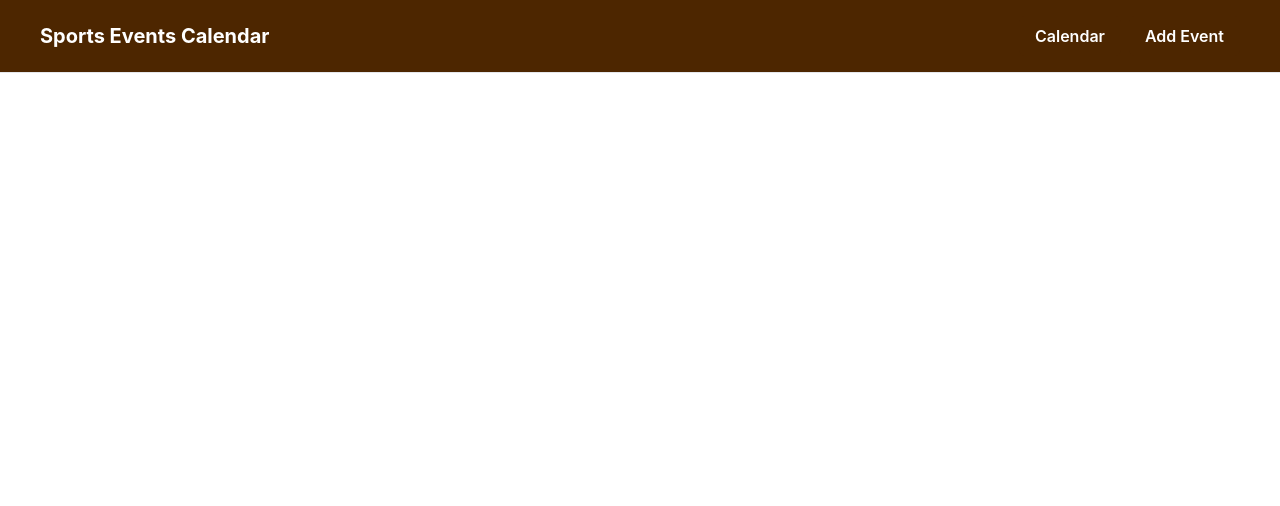
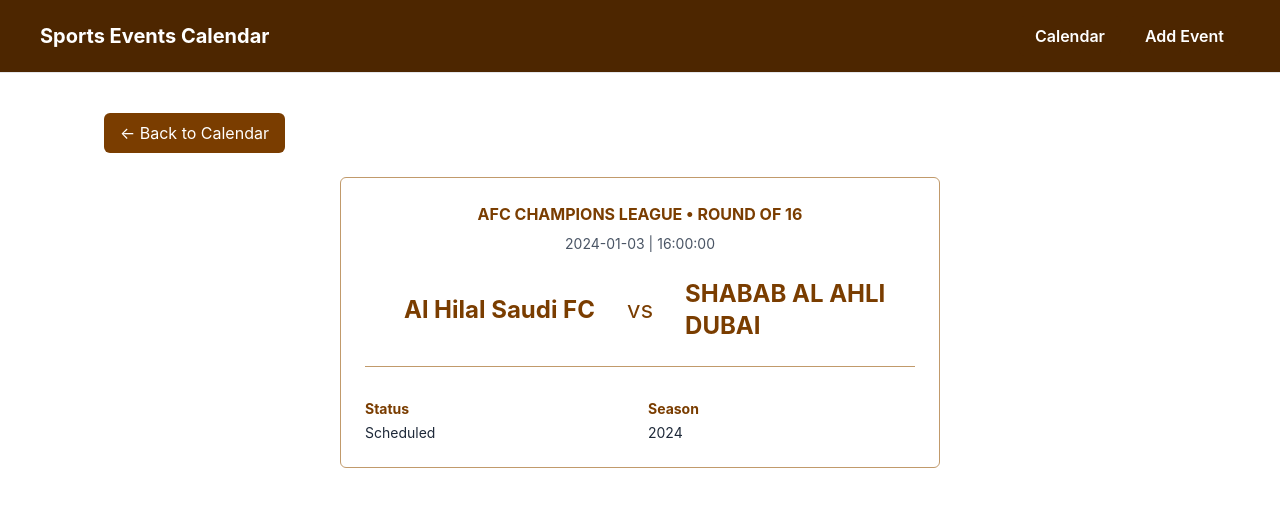
Before and after one commit to Reshma-24799/sports-event-calendar, a React (Vite) app: page /event/1 in a window 1280 px wide. Shown: the top 506 px of the page. Built offline with nearby package versions, Linux system fonts and the light colour scheme.

Commit message:
Event details page

```diff
--- a/src/App.css
+++ b/src/App.css
@@ -45,3 +45,9 @@
   border-radius: 50%;
   margin: 0 auto;
 }
+
+.detail-card {
+  padding: 24px;
+  max-width: 600px;
+  margin: 0 auto;
+}
--- a/src/App.tsx
+++ b/src/App.tsx
@@ -3,6 +3,7 @@
 import Navbar from './pages/Navbar'
 import CalendarPage from './pages/CalendarPage'
 import AddEventPage from './pages/AddEventPage'
+import DetailPage from './pages/DetailPage'
 
 function App() {
 
@@ -12,7 +13,7 @@
         <Navbar />
         <Routes>
           <Route path="/" element={<CalendarPage />} />
-          {/* <Route path="/event/:id" element={<DetailPage />} /> */}
+          <Route path="/event/:id" element={<DetailPage />} />
           <Route path="/add-event" element={<AddEventPage />} />
         </Routes>
      </BrowserRouter>
--- /dev/null
+++ b/src/pages/DetailPage.tsx
@@ -0,0 +1,78 @@
+import { useParams, useNavigate } from 'react-router-dom';
+import eventsData from '../data/events.json';
+
+const DetailPage = () => {
+    const { id } = useParams();
+    const navigate = useNavigate();
+
+    // Parse the ID back to a number to use as index
+    const eventIndex = parseInt(id || '-1');
+    const event = eventsData.data[eventIndex];
+
+    if (!event) {
+        return (
+            <div className="p-10 text-center">
+                <h2 className="text-2xl mb-4 text-gray-900">Event not found</h2>
+                <button onClick={() => navigate('/')} className="px-4 py-2 bg-[#C19A6B] text-black font-semibold rounded-md">Return to Calendar</button>
+            </div>
+        );
+    }
+
+    return (
+        <div className="p-6 md:p-10 max-w-6xl mx-auto">
+            <button
+                onClick={() => navigate('/')}
+                className="mb-6 px-4 py-2 bg-[#7A3D00] text-white rounded-md"
+            >
+                ← Back to Calendar
+            </button>
+
+            <div className="detail-card border rounded-md border-[#C19A6B]">
+                <div className="text-center mb-8 border-b border-[#C19A6B] pb-6">
+                    <h3 className="text-[#7A3D00] font-bold uppercase text-md mb-2">
+                        {event.originCompetitionName} • {event.stage?.name}
+                    </h3>
+                    <p className="text-gray-600 text-sm mb-6">
+                        {event.dateVenue} | {event.timeVenueUTC}
+                    </p>
+
+                    <div className="flex justify-center items-center gap-8 text-2xl font-bold">
+                        <div className="flex-1 text-right text-[#7A3D00]">
+                            {event.homeTeam?.officialName || event.homeTeam?.name || 'Unknown'}
+                        </div>
+
+                        {event.status === 'played' ? (
+                            <div className="bg-[#7A3D00] px-4 py-2 rounded-lg text-white text-3xl">
+                                {event.result?.homeGoals} - {event.result?.awayGoals}
+                            </div>
+                        ) : (
+                            <div className="text-[#7A3D00] font-normal">vs</div>
+                        )}
+
+                        <div className="flex-1 text-left text-[#7A3D00]">
+                            {event.awayTeam?.officialName || event.awayTeam?.name || 'Unknown'}
+                        </div>
+                    </div>
+                </div>
+
+                <div className="grid grid-cols-2 gap-4 text-sm text-gray-800">
+                    <div>
+                        <p className="text-[#7A3D00] mb-1 font-bold">Status</p>
+                        <p className="capitalize">{event.status}</p>
+                    </div>
+                    <div>
+                        <p className="text-[#7A3D00] mb-1 font-bold">Season</p>
+                        <p>{event.season}</p>
+                    </div>
+                    {event.result?.winner && (
+                        <div className="col-span-2 mt-4 p-3 bg-green-50 border border-green-200 rounded text-green-800">
+                            <strong>Winner:</strong> {event.result.winner}
+                        </div>
+                    )}
+                </div>
+            </div>
+        </div>
+    );
+}
+
+export default DetailPage;
```
